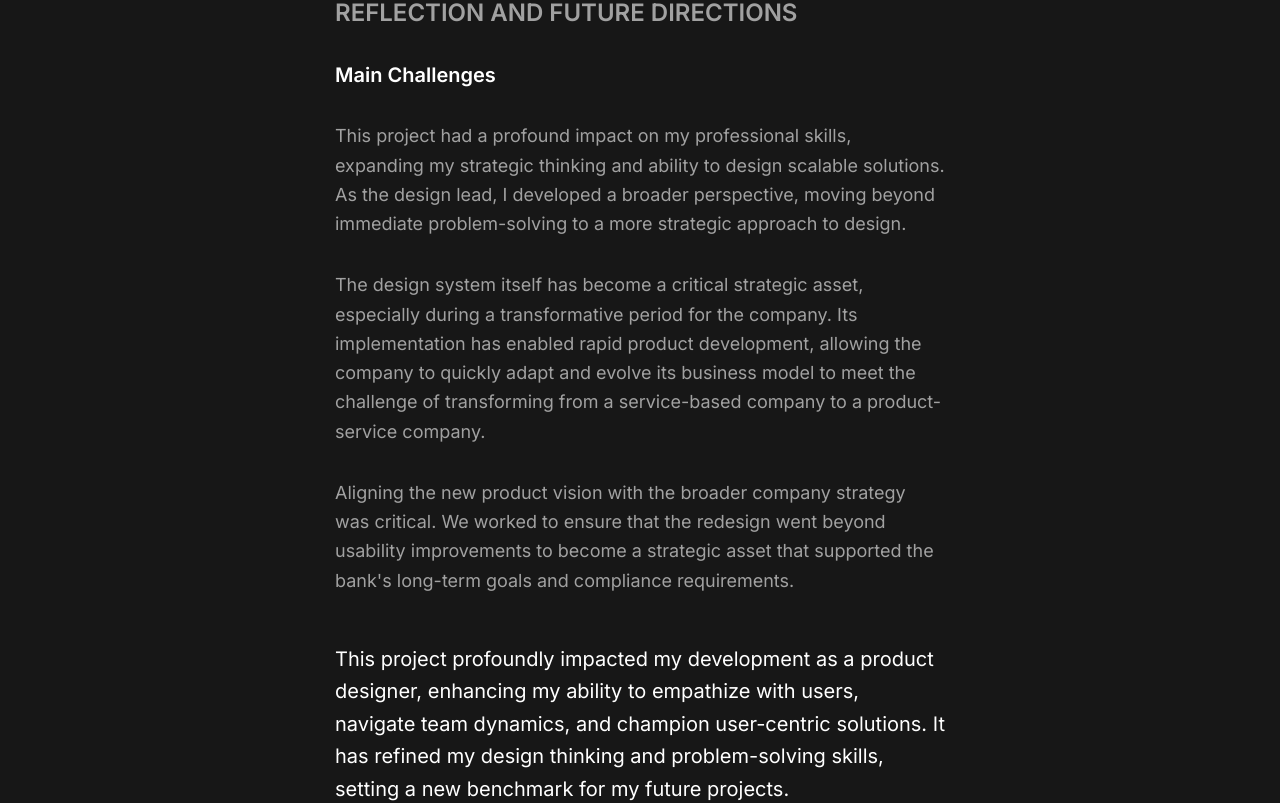
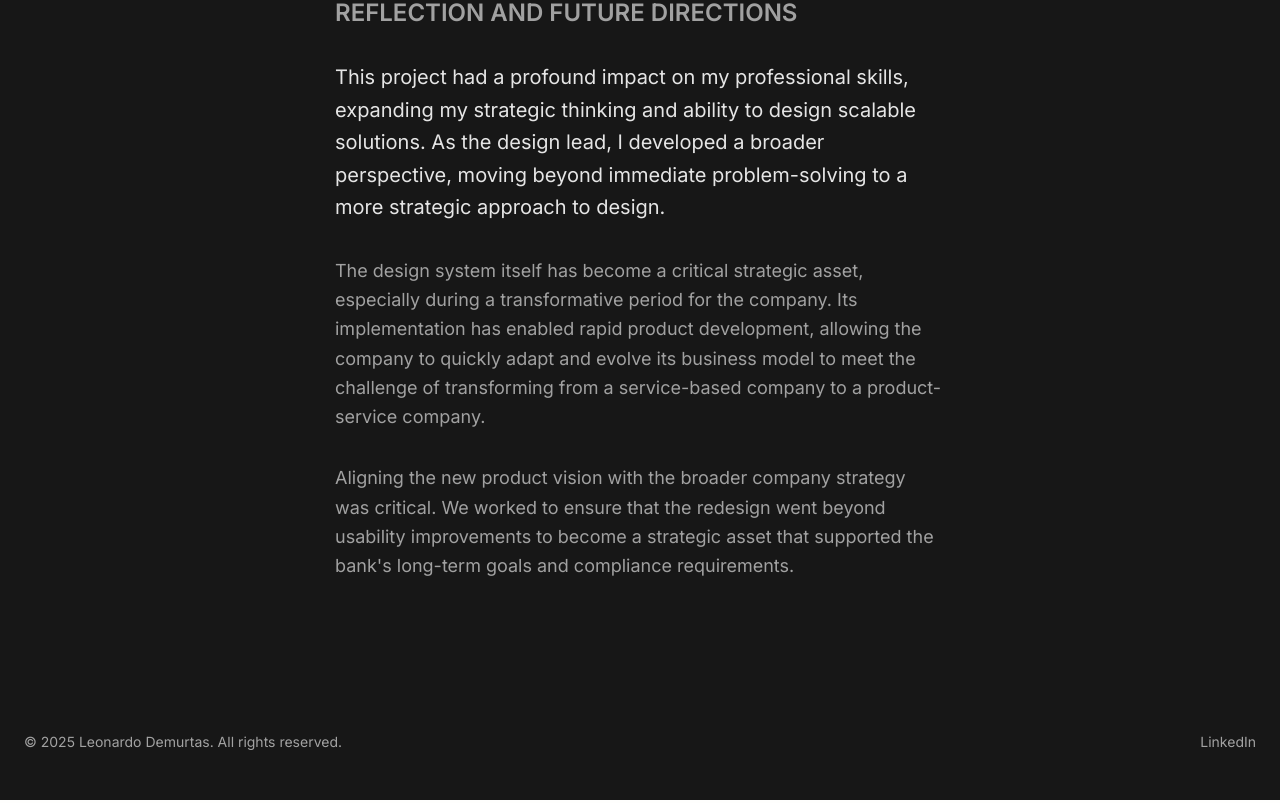
Before and after one commit to leonardodemurtas/portfolio-next, a Next.js app: page /featured/design-system in a window 1280 px wide. Shown: the part 7880-8683 px from the top of the page. Built offline with nearby package versions, Linux system fonts and the light colour scheme.

Commit message:
sed page bugfixing

```diff
--- a/app/featured/design-system/page.tsx
+++ b/app/featured/design-system/page.tsx
@@ -371,14 +371,11 @@ export default function DesignSystemPage() {
                     <h3 className="text-2xl font-semibold text-neutral-400 mb-8">
                         REFLECTION AND FUTURE DIRECTIONS
                     </h3>
-                    <h4 className="text-xl font-semibold text-white mb-8">
-                        Main Challenges
-                    </h4>
 
                     {/* Challenges */}
                     <div className="space-y-8 mb-12">
                         <div>
-                            <p className="text-lg text-neutral-400 leading-relaxed">
+                            <p className="text-xl text-neutral-200 leading-relaxed">
                                 This project had a profound impact on my professional skills, expanding my strategic thinking and ability to design scalable solutions. As the design lead, I developed a broader perspective, moving beyond immediate problem-solving to a more strategic approach to design.
                             </p>
                         </div>
@@ -394,10 +391,7 @@ export default function DesignSystemPage() {
                         </div>
                     </div>
 
-                    {/* Closing paragraph */}
-                    <p className="text-xl text-white leading-relaxed">
-                        This project profoundly impacted my development as a product designer, enhancing my ability to empathize with users, navigate team dynamics, and champion user-centric solutions. It has refined my design thinking and problem-solving skills, setting a new benchmark for my future projects.
-                    </p>
+
                 </div>
             </section>
             <Footer/>
```
